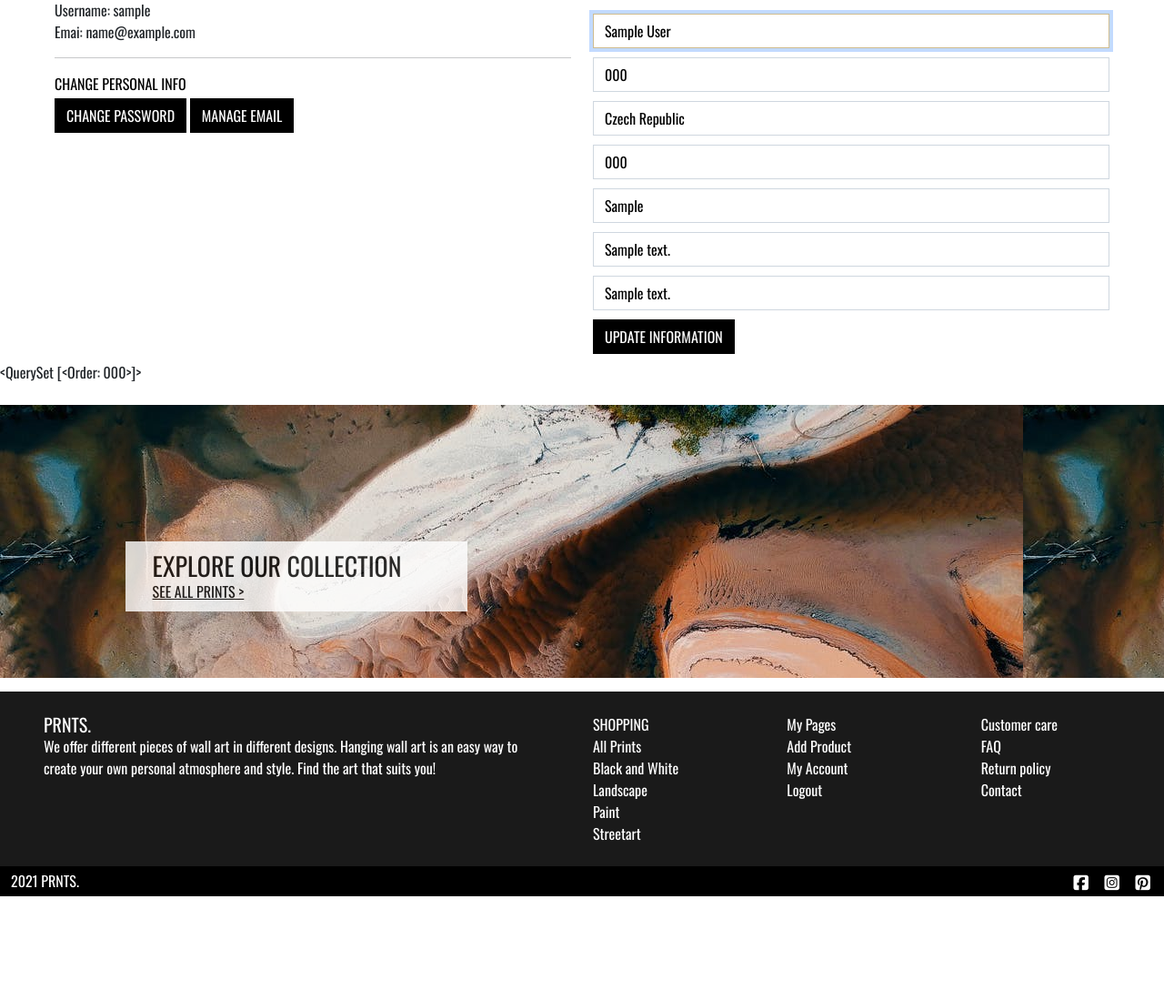
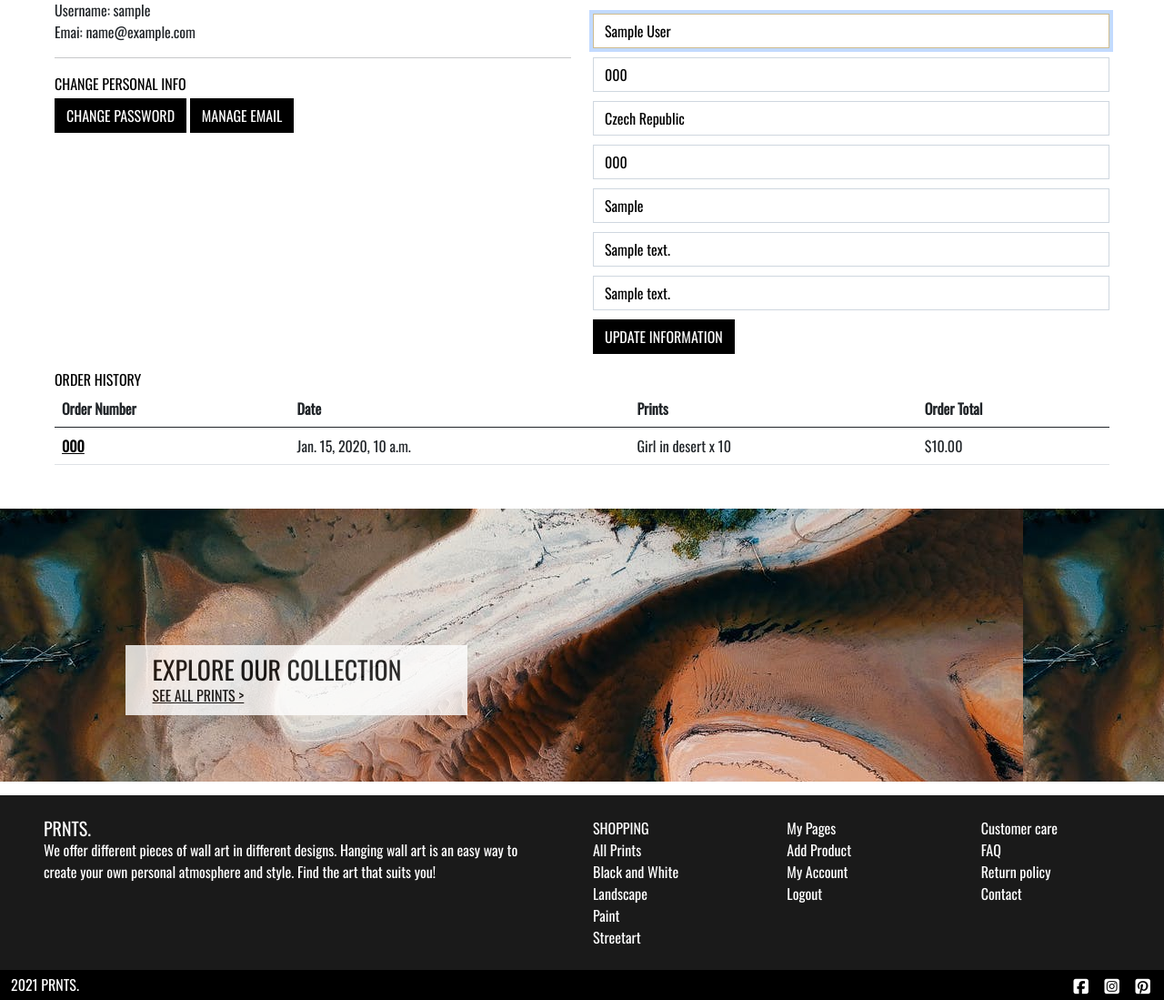
Before and after one commit to juanstelling/MS4-prints, a Django app: page /profile/ in a window 1280 px wide. Shown: the part 369-1468 px from the top of the page at 91% size. Before the commit the page ends 1354 px from the top, so only its background shows below. Run offline with Django 3.2, Linux system fonts and the light colour scheme; a user stored in the database is signed in; data comes from the database, SQL or seed files in the repository; tables that the repository leaves empty hold one stand-in row (values such as "Sample post"); some libraries are stand-ins or nearby versions.

Commit message:
Added order history and updated checkout views

```diff
--- a/checkout/admin.py
+++ b/checkout/admin.py
@@ -15,7 +15,7 @@ class OrderAdmin(admin.ModelAdmin):
                        'grand_total', 'original_bag',
                        'stripe_pid')
 
-    fields = ('order_number', 'date', 'full_name',
+    fields = ('order_number', 'userprofile', 'date', 'full_name',
               'email', 'phone_number', 'country',
               'postcode', 'town_or_city', 'street_address1',
               'street_address2', 'delivery_cost',
--- a/checkout/templates/checkout/includes/checkout_success_section.html
+++ b/checkout/templates/checkout/includes/checkout_success_section.html
@@ -1,18 +1,20 @@
+{% if not from_profile %}
 <div class="row">
     <div class="col pt-4">
         <h2 class="text-black text-uppercase text-center">Thanks for your purchase!</h2>
     </div>
 </div>
+{% endif %}
 <div class="row pt-5 px-5 pb-5">
     <!-- Thank you info -->
     <div class="col-12 col-lg-6 col-lx-6 ps-5 pb-5">
         {% if not from_profile %}
             <h4 class="pb-3">We'll email <strong>{{ order.email }} </strong>with the order confirmation with details and tracking info.</h4>
-            <a href="{% url 'products' %}" class="btn btn-black rounded-0">
+            <a href="{% url 'products' %}" class="btn btn-black ">
                 <span class="text-uppercase fw-bold">Continue shopping</span>
             </a>
         {% else %}
-            <a href="{% url 'profile' %}" class="btn btn-black rounded-0 float-end">
+            <a href="{% url 'profile' %}" class="btn btn-black">
                 <span class="text-uppercase fw-bold">Go back to profile</span>
             </a>
         {% endif %}
--- a/profiles/templates/profiles/includes/user_profile.html
+++ b/profiles/templates/profiles/includes/user_profile.html
@@ -28,6 +28,41 @@
         </form>
     </div>
 </div>
-<div class="row">
-    {{ orders }}
+<div class="row px-5 py-2">
+    <div class="col-12">
+        <p class="text-black text-uppercase pe-1">Order History</p>
+        <table class="table">
+            <thead>
+                <tr>
+                    <th scope="col">Order Number</th>
+                    <th scope="col">Date</th>
+                    <th scope="col">Prints</th>
+                    <th scope="col">Order Total</th>
+                </tr>
+            </thead>
+            <tbody>
+                {% for order in orders %}
+                    <tr>
+                        <th>
+                            <a class="text-black" href="{% url 'order_history' order.order_number %}"
+                                title="{{ order.order_number }}">
+                                {{ order.order_number|truncatechars:8 }}
+                            </a>
+                        </th>
+                        <td>{{ order.date }}</td>
+                        <td>
+                            <ul class="list-unstyled">
+                                {% for item in order.lineitems.all %}
+                                <li>
+                                    {{ item.product.name }} x {{ item.quantity }}
+                                </li>
+                                {% endfor %}
+                            </ul>
+                        </td>
+                        <td>${{ order.grand_total }}</td>
+                    </tr>
+                {% endfor %}
+            </tbody>
+        </table>
+    </div>
 </div>
--- a/profiles/urls.py
+++ b/profiles/urls.py
@@ -3,4 +3,5 @@ from . import views
 
 urlpatterns = [
     path('', views.profile, name='profile'),
+    path('order_history/<order_number>', views.order_history, name='order_history'),
 ]
--- a/profiles/views.py
+++ b/profiles/views.py
@@ -3,6 +3,8 @@ from django.contrib import messages
 
 from .models import UserProfile
 from .forms import UserProfileForm
+
+from checkout.models import Order
 
 
 def profile(request):
@@ -28,3 +30,20 @@ def profile(request):
     }
 
     return render(request, template, context)
+
+
+def order_history(request, order_number):
+    order = get_object_or_404(Order, order_number=order_number)
+
+    messages.info(request, (
+        f'A confirmation email for order number: {order_number} '
+        'was sent on the order date.'
+    ))
+
+    template = 'checkout/checkout_success.html'
+    context = {
+        'order': order,
+        'from_profile': True,
+    }
+
+    return render(request, template, context)
```
Also changed, not shown: checkout/views.py (+42 -2 lines).
